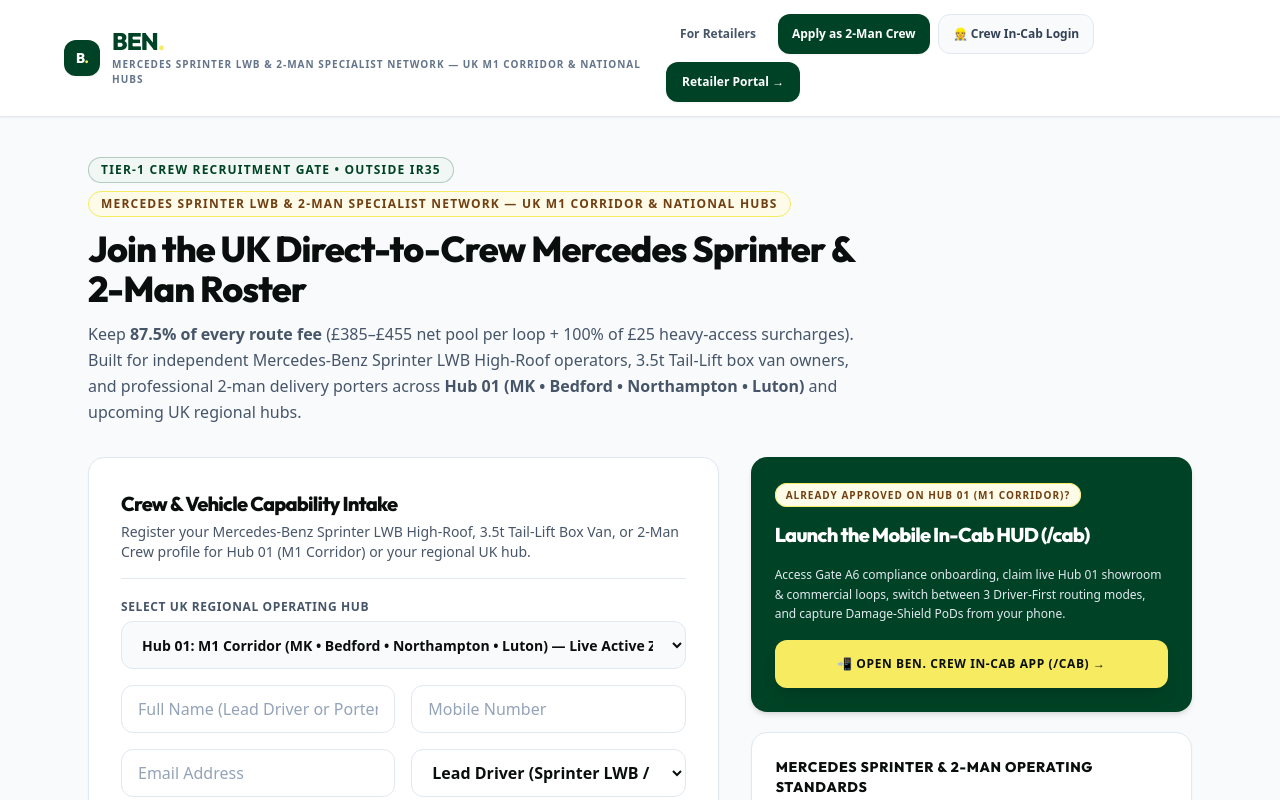
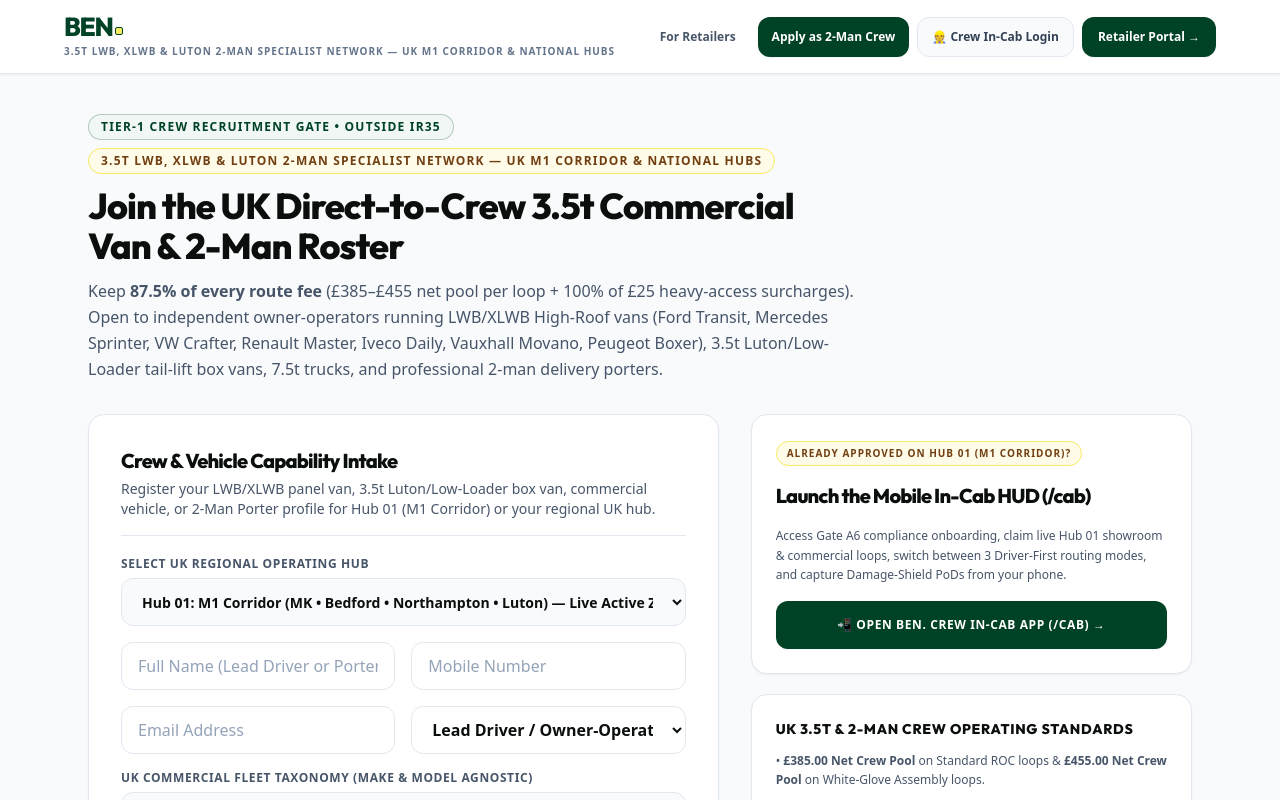
Before and after one commit to AndreL337/ben-delivery-platform, a React (Vite) app: page / in a window 1280 px wide. Both pictures are taken after a click on the button "Apply as 2-Man Crew". Shown: the top 800 px of the page. Built offline with nearby package versions, Linux system fonts and the light colour scheme.

Commit message:
fix(brand): inclusive UK 3.5t fleet taxonomy and light-canvas green wordmark

```diff
--- a/src/App.tsx
+++ b/src/App.tsx
@@ -90,7 +90,7 @@ export default function App() {
     'Hub 01: M1 Corridor (MK • Bedford • Northampton • Luton) — Live Active Zone'
   )
   const [capabilitySpec, setCapabilitySpec] = useState(
-    'Mercedes-Benz Sprinter LWB High-Roof • 2-Man Crew'
+    'LWB / XLWB High-Roof Panel Van (3.5t) — e.g., Sprinter, Transit Jumbo, Crafter, Master'
   )
   const [make, setMake] = useState('')
   const [model, setModel] = useState('')
@@ -357,7 +357,9 @@ export default function App() {
       setSelectedHub(
         'Hub 01: M1 Corridor (MK • Bedford • Northampton • Luton) — Live Active Zone'
       )
-      setCapabilitySpec('Mercedes-Benz Sprinter LWB High-Roof • 2-Man Crew')
+      setCapabilitySpec(
+        'LWB / XLWB High-Roof Panel Van (3.5t) — e.g., Sprinter, Transit Jumbo, Crafter, Master'
+      )
       setMake('')
       setModel('')
       setYear('')
@@ -383,14 +385,12 @@ export default function App() {
           : undefined
       }
     >
-      {/* CONTEXT-ISOLATED HEADER (NO INTERNAL ROLE TOGGLES LEAKED TO PUBLIC) */}
+      {/* CONTEXT-ISOLATED HEADER (LIGHT CANVAS 90/8/2 ARCHITECTURE) */}
       <header
         className={`w-full sticky top-0 z-50 px-6 py-3.5 transition-all ${
           isFlightDeckMode
             ? 'border-b text-white shadow-2xl'
-            : currentRoute === 'cab'
-            ? 'bg-[#004225] border-b border-white/15 text-white shadow-md'
-            : 'bg-[#FFFFFF]/95 border-b border-[#E2E8F0] backdrop-blur-md shadow-sm'
+            : 'backdrop-blur-md bg-white/90 border-b border-slate-200 text-[#0A0F0D] shadow-sm'
         }`}
         style={
           isFlightDeckMode
@@ -409,34 +409,18 @@ export default function App() {
             onClick={() => navigate(currentRoute === 'cab' ? '/cab' : '/')}
             className="flex items-center space-x-3 text-left group"
           >
-            <div
-              className={`w-9 h-9 rounded-xl flex items-center justify-center shrink-0 transition-transform group-hover:scale-105 ${
-                isFlightDeckMode
-                  ? 'bg-[#004225] border border-[#F6EB61]/50 shadow-[0_0_12px_rgba(246,235,97,0.25)]'
-                  : currentRoute === 'cab'
-                  ? 'bg-white/10 border border-white/20'
-                  : 'bg-[#004225] shadow-sm'
-              }`}
-            >
-              <span className="ben-wordmark text-sm font-extrabold tracking-[-0.04em] text-white">
-                B<span className="text-[#F6EB61]">.</span>
-              </span>
-            </div>
             <div className="flex flex-col">
               <span
-                className={`ben-wordmark font-extrabold text-2xl tracking-[-0.04em] leading-none ${
-                  isFlightDeckMode || currentRoute === 'cab'
-                    ? 'text-white'
-                    : 'text-[#004225]'
+                className={`ben-wordmark font-extrabold text-[26px] tracking-[-0.05em] leading-none ${
+                  isFlightDeckMode ? 'text-white' : 'text-[#004225]'
                 }`}
               >
-                BEN<span className="text-[#F6EB61]">.</span>
+                BEN
+                <span className="ben-wordmark-dot" aria-hidden="true" />
               </span>
               <span
                 className={`text-[10px] tracking-widest uppercase font-extrabold mt-1 ${
-                  isFlightDeckMode || currentRoute === 'cab'
-                    ? 'text-slate-300'
-                    : 'text-slate-500'
+                  isFlightDeckMode ? 'text-slate-300' : 'text-slate-500'
                 }`}
               >
                 {currentRoute === 'command'
@@ -447,7 +431,7 @@ export default function App() {
                   ? 'Retailer Dispatch Workspace • Hub 01 (M1 Corridor) & National UK'
                   : currentRoute === 'track'
                   ? 'Live Customer Delivery Telemetry • Damage-Shield Verified'
-                  : 'Mercedes Sprinter LWB & 2-Man Specialist Network — UK M1 Corridor & National Hubs'}
+                  : '3.5t LWB, XLWB & Luton 2-Man Specialist Network — UK M1 Corridor & National Hubs'}
               </span>
             </div>
           </button>
@@ -509,7 +493,7 @@ export default function App() {
                     <p className="text-[11px] text-slate-500 font-bold">
                       {session.user?.email || 'retailer@benlogistics.co.uk'}
                     </p>
-                    <p className="text-xs font-extrabold text-emerald-600">
+                    <p className="text-xs font-extrabold text-[#004225]">
                       ● Verified Retailer Workspace
                     </p>
                   </div>
@@ -527,14 +511,14 @@ export default function App() {
 
           {currentRoute === 'cab' && (
             <div className="flex items-center gap-2.5">
-              <span className="hidden sm:inline-flex text-[10px] font-extrabold uppercase tracking-wider px-2.5 py-1 rounded-full bg-emerald-500/20 text-emerald-300 border border-emerald-400/30">
+              <span className="hidden sm:inline-flex text-[10px] font-extrabold uppercase tracking-wider px-2.5 py-1 rounded-full bg-[#F0F7F4] text-[#004225] border border-[#004225]/25">
                 📲 PWA Standalone Ready
               </span>
               {session ? (
                 <button
                   type="button"
                   onClick={handleSignOut}
-                  className="min-h-[40px] bg-red-500/20 hover:bg-red-500/30 text-red-200 border border-red-400/30 text-xs font-extrabold py-1.5 px-3 rounded-xl transition-all"
+                  className="min-h-[40px] bg-red-50 hover:bg-red-100 text-red-700 border border-red-200 text-xs font-extrabold py-1.5 px-3 rounded-xl transition-all"
                 >
                   End Shift
                 </button>
@@ -542,7 +526,7 @@ export default function App() {
                 <button
                   type="button"
                   onClick={() => navigate('/driver')}
-                  className="min-h-[40px] bg-white/10 hover:bg-white/20 text-white border border-white/15 text-xs font-extrabold py-1.5 px-3 rounded-xl transition-all"
+                  className="min-h-[40px] bg-[#F8FAFC] hover:bg-slate-100 text-[#0A0F0D] border border-[#E2E8F0] text-xs font-extrabold py-1.5 px-3 rounded-xl transition-all"
                 >
                   Crew Waitlist →
                 </button>
@@ -589,7 +573,7 @@ export default function App() {
             <div className="space-y-5 max-w-4xl">
               <div className="flex flex-wrap items-center gap-2">
                 <span className="text-xs font-extrabold text-[#004225] uppercase tracking-widest bg-[#F0F7F4] border border-[#004225]/25 px-3 py-1 rounded-full tabular-nums">
-                  Mercedes Sprinter LWB &amp; 2-Man Specialist Network — UK M1 Corridor &amp; National Hubs
+                  3.5t LWB, XLWB &amp; Luton 2-Man Specialist Network — UK M1 Corridor &amp; National Hubs
                 </span>
                 <span className="text-xs font-extrabold text-[#713F12] uppercase tracking-widest bg-[#FEFCE8] border border-[#F6EB61] px-3 py-1 rounded-full tabular-nums">
                   ● Hub 01 Live Active Zone: MK • Bedford • Northampton • Luton
@@ -601,7 +585,7 @@ export default function App() {
               </h1>
 
               <p className="text-slate-600 text-lg leading-relaxed max-w-3xl">
-                Connecting retailers and commercial shippers directly with vetted Mercedes Sprinter &amp; 2-man crews. Zero 3PL middlemen. Driver-first routing. Instant photographic Proof of Delivery.
+                Connecting retailers and commercial shippers directly with vetted 3.5t LWB, XLWB &amp; Luton 2-man crews. Zero 3PL middlemen. Driver-first routing. Instant photographic Proof of Delivery.
               </p>
 
               {/* CLEAR PRIMARY & SECONDARY CTAs */}
@@ -618,7 +602,7 @@ export default function App() {
                   onClick={() => navigate('/driver')}
                   className="min-h-[52px] bg-[#0A0F0D] hover:bg-slate-800 text-white font-extrabold py-3.5 px-6 rounded-xl transition-all shadow-sm text-sm"
                 >
-                  🚛 Register Mercedes Sprinter / 2-Man Crew (/driver) →
+                  🚛 Register 3.5t Van / 2-Man Crew (/driver) →
                 </button>
                 <button
                   type="button"
@@ -677,7 +661,7 @@ export default function App() {
                     Greater London • Watford • Slough
                   </p>
                   <p className="text-[11px] text-slate-600">
-                    ULEZ-compliant Mercedes Sprinter LWB &amp; 2-man showroom crews.
+                    ULEZ-compliant 3.5t LWB, XLWB, EV &amp; Luton 2-man crews.
                   </p>
                 </div>
 
@@ -739,7 +723,7 @@ export default function App() {
                           : 'text-slate-600 hover:text-[#0A0F0D]'
                       }`}
                     >
-                      Mercedes Sprinter LWB / 3.5t
+                      Independent 3.5t LWB / Luton
                     </button>
                     <button
                       type="button"
@@ -791,7 +775,7 @@ export default function App() {
                           : 'text-slate-600 hover:text-[#0A0F0D]'
                       }`}
                     >
-                      Sprinter Multi-Drop
+                      Commercial Multi-Drop
                     </button>
                   </div>
                 </div>
@@ -861,7 +845,7 @@ export default function App() {
                 <div className="space-y-5">
                   <div className="border-b border-[#E2E8F0] pb-4">
                     <span className="text-[11px] font-extrabold uppercase tracking-widest text-[#004225] block">
-                      Mercedes Sprinter LWB &amp; 2-Man Specialist Network — UK M1 Corridor &amp; National Hubs
+                      3.5t LWB, XLWB &amp; Luton 2-Man Specialist Network — UK M1 Corridor &amp; National Hubs
                     </span>
                     <h3 className="text-2xl font-extrabold text-[#0A0F0D] mt-1">
                       Why UK Retailers &amp; Commercial Shippers Switch to BEN.
@@ -874,10 +858,10 @@ export default function App() {
                   <div className="space-y-4">
                     <div className="p-4 rounded-xl bg-[#F8FAFC] border border-[#E2E8F0]">
                       <div className="text-sm font-extrabold text-[#0A0F0D]">
-                        1. UK Mercedes-Benz Sprinter (LWB High-Roof) &amp; 3.5t Tail-Lift Fleet Standard
+                        1. Inclusive UK 3.5t Commercial Fleet &amp; Tail-Lift Taxonomy
                       </div>
                       <p className="text-xs text-slate-600 mt-1 leading-relaxed">
-                        Standardized on long-wheelbase high-roof Mercedes-Benz Sprinters for commercial multi-drop and 2-man room-of-choice loops, plus 3.5t tail-lift box vans where heavy lift is specified.
+                        Make-and-model agnostic matching across LWB/XLWB High-Roof panel vans (Sprinter, Transit Jumbo, Crafter, Master), 3.5t Luton/Low-Loader box vans with tail-lift, MWB/EV urban vans, and 7.5t commercial box trucks.
                       </p>
                     </div>
 
@@ -910,7 +894,7 @@ export default function App() {
                     Launch Retailer Dispatch Workspace (/portal) →
                   </button>
                   <div className="flex flex-col sm:flex-row items-center justify-between gap-2 text-xs text-slate-600 pt-1">
-                    <span>Operate a Mercedes Sprinter LWB, 3.5t Tail-Lift, or 2-Man Crew?</span>
+                    <span>Operate a 3.5t LWB/XLWB Van, Luton Tail-Lift, or 2-Man Crew?</span>
                     <button
                       type="button"
                       onClick={() => navigate('/driver')}
@@ -936,14 +920,14 @@ export default function App() {
                   Tier-1 Crew Recruitment Gate • Outside IR35
                 </span>
                 <span className="text-xs font-extrabold text-[#713F12] uppercase tracking-widest bg-[#FEFCE8] border border-[#F6EB61] px-3 py-1 rounded-full">
-                  Mercedes Sprinter LWB &amp; 2-Man Specialist Network — UK M1 Corridor &amp; National Hubs
+                  3.5t LWB, XLWB &amp; Luton 2-Man Specialist Network — UK M1 Corridor &amp; National Hubs
                 </span>
               </div>
               <h1 className="text-3xl sm:text-4xl font-extrabold tracking-tight text-[#0A0F0D]">
-                Join the UK Direct-to-Crew Mercedes Sprinter &amp; 2-Man Roster
+                Join the UK Direct-to-Crew 3.5t Commercial Van &amp; 2-Man Roster
               </h1>
               <p className="text-slate-600 text-base leading-relaxed">
-                Keep <strong>87.5% of every route fee</strong> (£385–£455 net pool per loop + 100% of £25 heavy-access surcharges). Built for independent Mercedes-Benz Sprinter LWB High-Roof operators, 3.5t Tail-Lift box van owners, and professional 2-man delivery porters across <strong>Hub 01 (MK • Bedford • Northampton • Luton)</strong> and upcoming UK regional hubs.
+                Keep <strong>87.5% of every route fee</strong> (£385–£455 net pool per loop + 100% of £25 heavy-access surcharges). Open to independent owner-operators running LWB/XLWB High-Roof vans (Ford Transit, Mercedes Sprinter, VW Crafter, Renault Master, Iveco Daily, Vauxhall Movano, Peugeot Boxer), 3.5t Luton/Low-Loader tail-lift box vans, 7.5t trucks, and professional 2-man delivery porters.
               </p>
             </div>
 
@@ -957,7 +941,7 @@ export default function App() {
                       Crew Capability Profile Logged.
                     </h3>
                     <p className="text-slate-600 text-sm leading-relaxed px-4">
-                      We’ve received your professional credentials for the Mercedes Sprinter LWB &amp; 2-Man Specialist Network. Our Supply &amp; Compliance Agent will verify your GIT &amp; Public Liability certificates shortly.
+                      We’ve received your professional credentials for the 3.5t LWB, XLWB &amp; Luton 2-Man Specialist Network. Our Supply &amp; Compliance Agent will verify your GIT &amp; Public Liability certificates shortly.
                     </p>
                     <div className="flex flex-wrap justify-center gap-3 pt-4">
                       <button
@@ -983,7 +967,7 @@ export default function App() {
                         Crew &amp; Vehicle Capability Intake
                       </h2>
                       <p className="text-slate-600 text-sm mt-1">
-                        Register your Mercedes-Benz Sprinter LWB High-Roof, 3.5t Tail-Lift Box Van, or 2-Man Crew profile for Hub 01 (M1 Corridor) or your regional UK hub.
+                        Register your LWB/XLWB panel van, 3.5t Luton/Low-Loader box van, commercial vehicle, or 2-Man Porter profile for Hub 01 (M1 Corridor) or your regional UK hub.
                       </p>
                     </div>
 
@@ -1044,28 +1028,34 @@ export default function App() {
                         onChange={(e) => setRole(e.target.value)}
                         className="min-h-[48px] bg-[#FFFFFF] border border-[#E2E8F0] focus:border-[#004225] text-[#0A0F0D] rounded-xl py-2.5 px-4 outline-none transition-all font-semibold"
                       >
-                        <option value="Driver">Lead Driver (Sprinter LWB / 3.5t Tail-Lift)</option>
-                        <option value="Porter">Second Man / Delivery Porter</option>
+                        <option value="Driver">Lead Driver / Owner-Operator (3.5t / 7.5t)</option>
+                        <option value="Porter">Second Man / Delivery Porter &amp; Assembly</option>
                       </select>
                     </div>
 
                     <div>
                       <label className="text-xs font-extrabold uppercase tracking-wider text-slate-600 block mb-1.5">
-                        Verified Vehicle &amp; Crew Configuration
+                        UK Commercial Fleet Taxonomy (Make &amp; Model Agnostic)
                       </label>
                       <select
                         value={capabilitySpec}
                         onChange={(e) => setCapabilitySpec(e.target.value)}
                         className="min-h-[48px] w-full bg-[#F8FAFC] border border-[#E2E8F0] focus:border-[#004225] text-[#0A0F0D] rounded-xl py-2.5 px-4 outline-none transition-all text-sm font-bold"
                       >
-                        <option value="Mercedes-Benz Sprinter LWB High-Roof • 2-Man Crew">
-                          Mercedes-Benz Sprinter LWB High-Roof • 2-Man Crew (Primary Fleet Standard)
+                        <option value="LWB / XLWB High-Roof Panel Van (3.5t) — e.g., Sprinter, Transit Jumbo, Crafter, Master">
+                          1. LWB / XLWB High-Roof Panel Van (3.5t) — e.g., Sprinter, Transit Jumbo, Crafter, Master
                         </option>
-                        <option value="3.5t Luton Box + Tail-Lift • 2-Man Crew">
-                          3.5t Box Van + Tail-Lift • 2-Man Crew (Heavy Lift Spec)
+                        <option value="3.5t Luton / Low-Loader Box Van (with Tail-Lift) — 2-Man Heavy Bulky & White-Glove">
+                          2. 3.5t Luton / Low-Loader Box Van (with Tail-Lift) — 2-Man Heavy Bulky &amp; White-Glove
                         </option>
-                        <option value="Client Vehicle 2-Man Pod (Driver + Porter Only)">
-                          Client Vehicle 2-Man Pod (Driver + Porter Only)
+                        <option value="MWB / Urban Commercial & EV Van — Trade Counter & High-Density Multi-Drop">
+                          3. MWB / Urban Commercial &amp; EV Van — Trade Counter &amp; High-Density Multi-Drop
+                        </option>
+                        <option value="7.5t Box Truck (with Tail-Lift) — Heavy Commercial Trunking">
+                          4. 7.5t Box Truck (with Tail-Lift) — Heavy Commercial Trunking
+                        </option>
+                        <option value="No Vehicle (On-Roster 2-Man Porter / Assembly Specialist)">
+                          5. No Vehicle (On-Roster 2-Man Porter / Assembly Specialist)
                         </option>
                       </select>
                     </div>
@@ -1073,14 +1063,14 @@ export default function App() {
                     <div className="grid grid-cols-3 gap-3">
                       <input
                         type="text"
-                        placeholder="Van Make (e.g. Mercedes-Benz)"
+                        placeholder="Make (e.g. Ford, Mercedes, VW)"
                         value={make}
                         onChange={(e) => setMake(e.target.value)}
                         className="min-h-[48px] col-span-1 bg-[#FFFFFF] border border-[#E2E8F0] focus:border-[#004225] text-[#0A0F0D] rounded-xl py-2.5 px-3 outline-none text-sm placeholder:text-slate-400"
                       />
                       <input
                         type="text"
-                        placeholder="Model (e.g. Sprinter 315 LWB)"
+                        placeholder="Model (e.g. Transit, Sprinter, Crafter)"
                         value={model}
                         onChange={(e) => setModel(e.target.value)}
                         className="min-h-[48px] col-span-1 bg-[#FFFFFF] border border-[#E2E8F0] focus:border-[#004225] text-[#0A0F0D] rounded-xl py-2.5 px-3 outline-none text-sm placeholder:text-slate-400"
@@ -1118,22 +1108,22 @@ export default function App() {
                 )}
               </div>
 
-              {/* RIGHT 5 COLS: CREW EARNINGS & MOBILE IN-CAB PWA ACCESS */}
+              {/* RIGHT 5 COLS: CREW EARNINGS & MOBILE IN-CAB PWA ACCESS (LIGHT SURFACE 90/8/2) */}
               <div className="lg:col-span-5 space-y-5">
-                <div className="bg-[#004225] text-white rounded-2xl p-6 shadow-md space-y-4">
-                  <span className="text-[10px] font-extrabold uppercase tracking-widest bg-[#FEFCE8] text-[#713F12] px-2.5 py-1 rounded-full border border-[#F6EB61]">
+                <div className="bg-[#FFFFFF] border border-[#E2E8F0] rounded-2xl p-6 shadow-sm space-y-4">
+                  <span className="inline-block text-[10px] font-extrabold uppercase tracking-widest bg-[#FEFCE8] text-[#713F12] px-2.5 py-1 rounded-full border border-[#F6EB61]">
                     Already Approved on Hub 01 (M1 Corridor)?
                   </span>
-                  <h3 className="text-xl font-extrabold text-white">
+                  <h3 className="text-xl font-extrabold text-[#0A0F0D]">
                     Launch the Mobile In-Cab HUD (/cab)
                   </h3>
-                  <p className="text-xs text-slate-200 leading-relaxed">
+                  <p className="text-xs text-slate-600 leading-relaxed">
                     Access Gate A6 compliance onboarding, claim live Hub 01 showroom &amp; commercial loops, switch between 3 Driver-First routing modes, and capture Damage-Shield PoDs from your phone.
                   </p>
                   <button
                     type="button"
                     onClick={() => navigate('/cab')}
-                    className="min-h-[48px] w-full bg-[#F6EB61] hover:bg-yellow-300 text-[#0A0F0D] font-extrabold py-3 px-4 rounded-xl transition-all text-xs uppercase tracking-wider shadow-lg"
+                    className="min-h-[48px] w-full bg-[#004225] hover:bg-[#005A34] text-white font-extrabold py-3 px-4 rounded-xl transition-all text-xs uppercase tracking-wider shadow-sm"
                   >
                     📲 Open BEN. Crew In-Cab App (/cab) →
                   </button>
@@ -1141,7 +1131,7 @@ export default function App() {
 
                 <div className="bg-[#FFFFFF] border border-[#E2E8F0] rounded-2xl p-6 shadow-sm space-y-3">
                   <h4 className="text-sm font-extrabold text-[#0A0F0D] uppercase tracking-wider">
-                    Mercedes Sprinter &amp; 2-Man Operating Standards
+                    UK 3.5t &amp; 2-Man Crew Operating Standards
                   </h4>
                   <ul className="text-xs text-slate-600 space-y-2 leading-relaxed tabular-nums">
                     <li>
@@ -1507,7 +1497,7 @@ export default function App() {
             : 'border-[#E2E8F0] bg-[#FFFFFF] text-slate-500'
         }`}
       >
-        &copy; 2026 Ben Logistics Ltd (<span className="font-bold text-[#004225]">BEN.</span> — Mercedes Sprinter LWB &amp; 2-Man Specialist Network — UK M1 Corridor &amp; National Hubs). Acting strictly as a Direct-to-Crew Logistics Operating System connecting Retailers and Independent Contractor Crews.
+        &copy; 2026 Ben Logistics Ltd (<span className="font-bold text-[#004225]">BEN.</span> — 3.5t LWB, XLWB &amp; Luton 2-Man Specialist Network — UK M1 Corridor &amp; National Hubs). Acting strictly as a Direct-to-Crew Logistics Operating System connecting Retailers and Independent Contractor Crews.
       </footer>
     </div>
   )
--- a/src/config/pricingMatrix2026.ts
+++ b/src/config/pricingMatrix2026.ts
@@ -4,7 +4,7 @@ import type { VehicleSetup, LoopProfile, PricingTier, AgentEventItem } from '../
 export const PRICING_MATRIX: Record<VehicleSetup, Record<LoopProfile, PricingTier>> = {
   independent: {
     roc: {
-      label: 'Mercedes Sprinter LWB / 3.5t (2-Man) — Standard ROC',
+      label: '3.5t LWB, XLWB & Luton (2-Man) — Standard ROC',
       grossFee: 440,
       platformFee: 55,
       netPool: 385,
@@ -13,7 +13,7 @@ export const PRICING_MATRIX: Record<VehicleSetup, Record<LoopProfile, PricingTie
       shiftCap: '≤9 hrs • Hub 01 (M1 Corridor)'
     },
     assembly: {
-      label: 'Mercedes Sprinter LWB / 3.5t (2-Man) — Delivery & Assembly',
+      label: '3.5t LWB, XLWB & Luton (2-Man) — Delivery & Assembly',
       grossFee: 520,
       platformFee: 65,
       netPool: 455,
@@ -22,7 +22,7 @@ export const PRICING_MATRIX: Record<VehicleSetup, Record<LoopProfile, PricingTie
       shiftCap: '≤9 hrs • Hub 01 (M1 Corridor)'
     },
     overflow: {
-      label: 'Mercedes Sprinter LWB Multi-Drop / Overflow Loop (1–4 Drops)',
+      label: 'LWB / MWB Commercial Multi-Drop & Overflow Loop (1–4 Drops)',
       grossFee: 145,
       platformFee: 18.13,
       netPool: 126.87,
--- a/src/index.css
+++ b/src/index.css
@@ -46,8 +46,23 @@ h1, h2, h3, h4, .font-display {
 .ben-wordmark {
   font-family: 'Outfit', sans-serif;
   font-weight: 800;
-  letter-spacing: -0.04em;
+  letter-spacing: -0.05em;
   line-height: 1;
+  display: inline-flex;
+  align-items: baseline;
+}
+
+.ben-wordmark-dot {
+  display: inline-block;
+  width: 0.3em;
+  height: 0.3em;
+  min-width: 7px;
+  min-height: 7px;
+  background-color: #F6EB61;
+  border: 1.5px solid #004225;
+  border-radius: 2px;
+  margin-left: 2px;
+  transform: translateY(-1px);
 }
 
 .tabular-nums {
--- a/src/modules/tracking/ConsumerTrackView.tsx
+++ b/src/modules/tracking/ConsumerTrackView.tsx
@@ -378,7 +378,7 @@ export function ConsumerTrackView({ selectedJobId }: { selectedJobId?: string |
             </div>
             <div>
               <div className="text-xs font-extrabold text-[#0A0F0D]">
-                Verified 2-Man Crew (Mercedes Sprinter LWB &amp; 3.5t Tail-Lift Specialist Network)
+                Verified 2-Man Crew (3.5t LWB, XLWB &amp; Luton Specialist Network)
               </div>
               <div className="text-[11px] text-slate-600">
                 £50k Goods in Transit • £1m Public Liability (Driver &amp; Porter Insured) • Hub 01 (M1 Corridor)
```
Also changed, not shown: src/modules/retailer/RetailerPortalView.tsx (+64 -44 lines), src/modules/retailerAndCrew/BookJobForm.tsx (+4 -4 lines), public/manifest.json, 1 other file (tests, documents, lock files or other folders).
